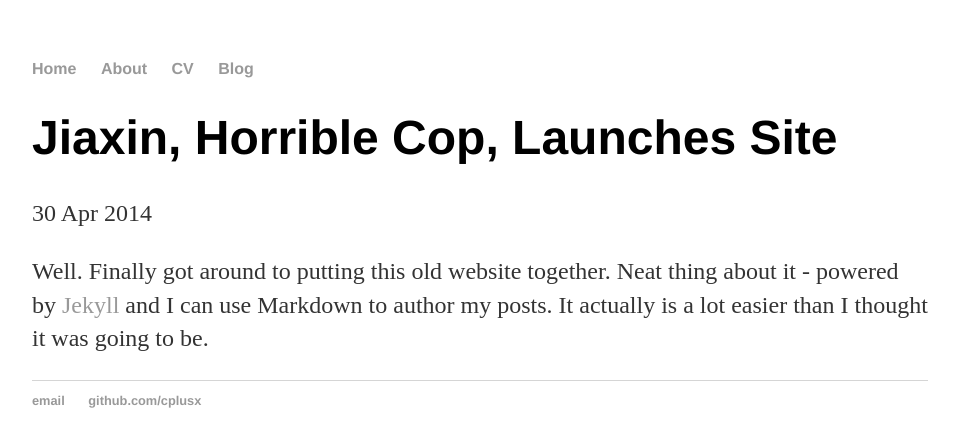
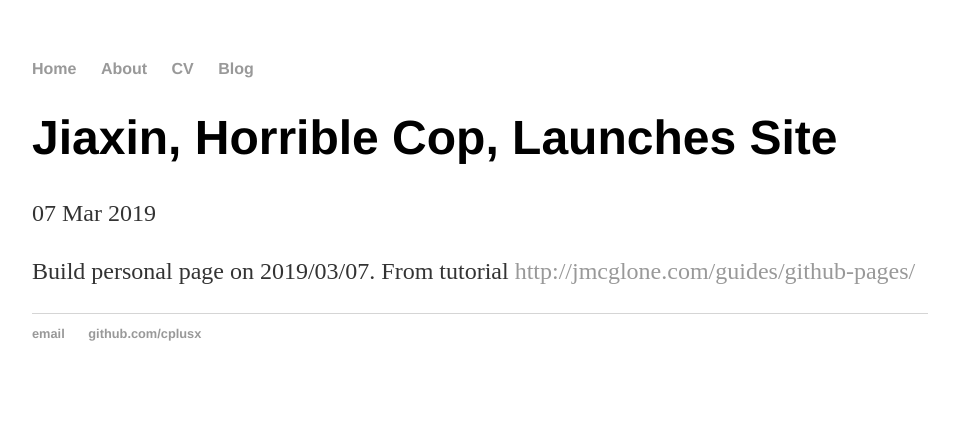
Before and after one commit to cplusx/cplusx.github.io, a Jekyll site: the page built from _posts/2019-03-07-cjx-site.md, in a window 1280 px wide. Shown: the top 447 px of the page, without its empty margins (160-1119 px from the left). Built offline with Jekyll 4.4.1, drawn with Linux system fonts in a browser that asks for light colours.

Commit message:
update blog

```diff
--- a/_posts/2019-03-07-cjx-site.md
+++ b/_posts/2019-03-07-cjx-site.md
@@ -1,7 +1,7 @@
 ---
 layout: post
 title: "Jiaxin, Horrible Cop, Launches Site"
-date: 2014-04-30
+date: 2019-03-07
 ---
 
-Well. Finally got around to putting this old website together. Neat thing about it - powered by [Jekyll](http://jekyllrb.com) and I can use Markdown to author my posts. It actually is a lot easier than I thought it was going to be.
+Build personal page on 2019/03/07. From tutorial [http://jmcglone.com/guides/github-pages/](http://jmcglone.com/guides/github-pages/)
```
